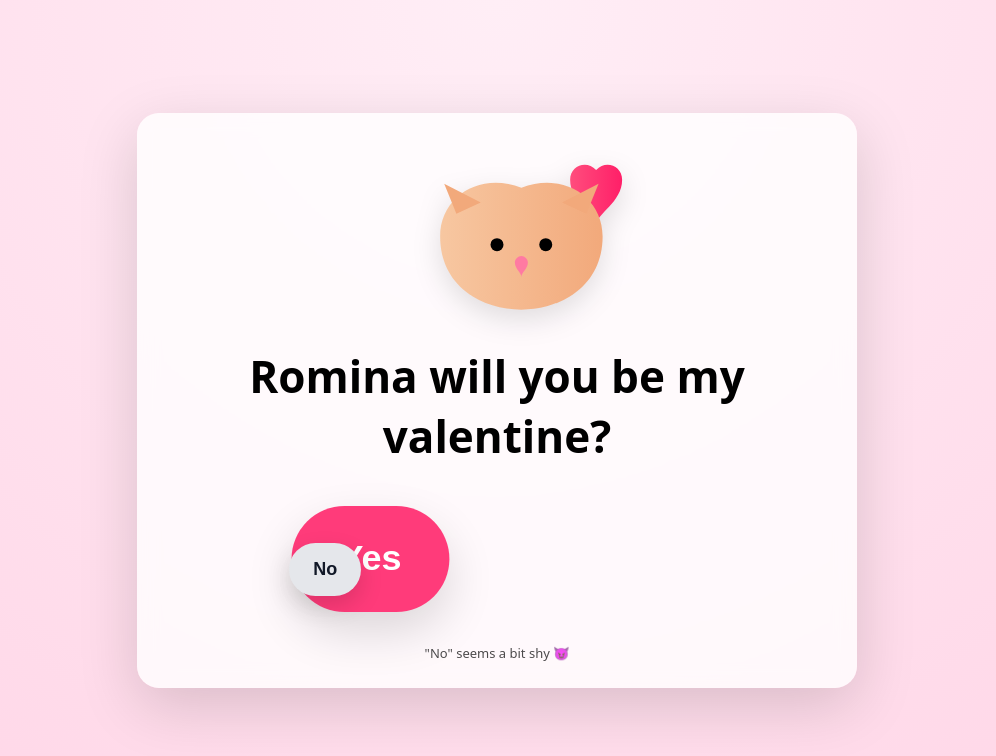
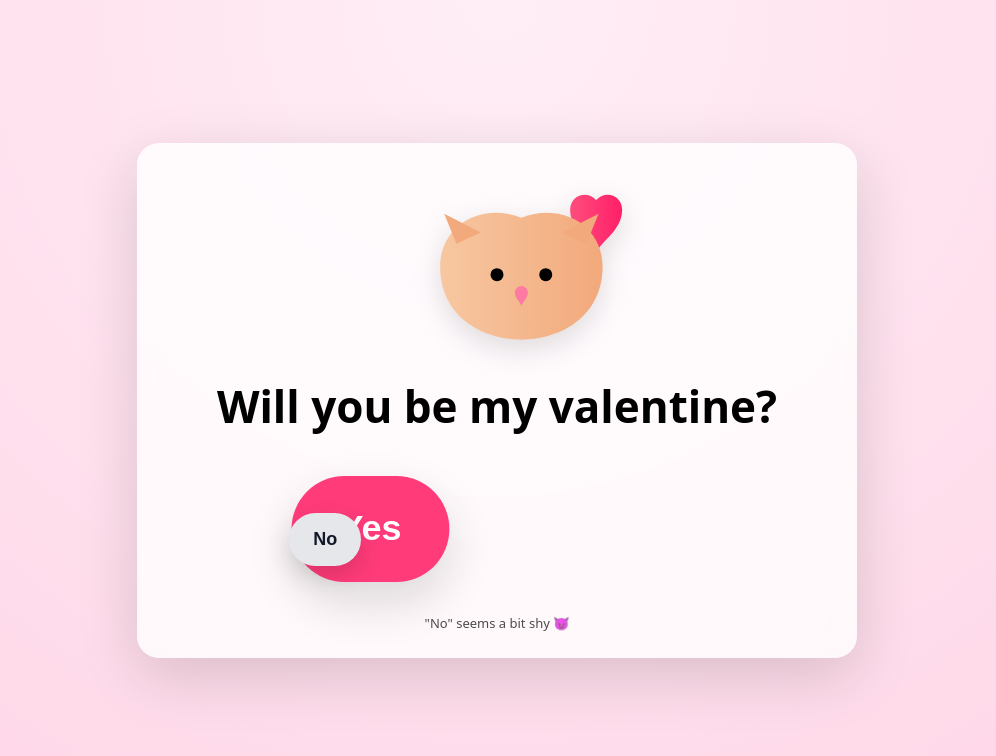
Before and after one commit to manicmerlin/valentine, a plain HTML site: page index.html in a window 1280 px wide. Shown: the whole page, without its empty margins (143-1139 px from the left). Drawn offline with nearby package versions, Linux system fonts and the light colour scheme.

Commit message:
Remove name from valentine message

```diff
--- a/index.html
+++ b/index.html
@@ -171,7 +171,7 @@
             fill="#ff7aa2"/>
     </svg>
 
-    <h1>Romina will you be my valentine?</h1>
+    <h1>Will you be my valentine?</h1>
 
     <section class="button-zone" id="zone">
       <button id="yesBtn">Yes</button>
```
